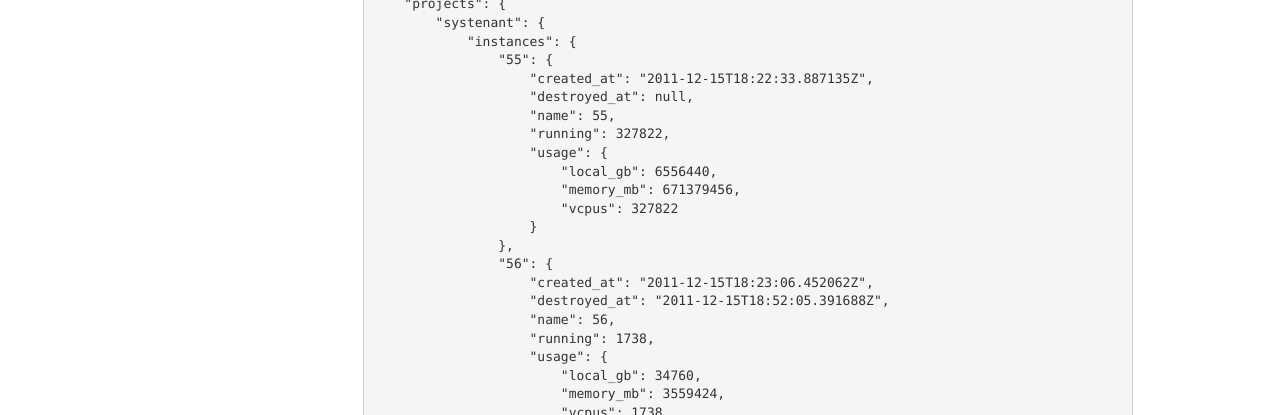
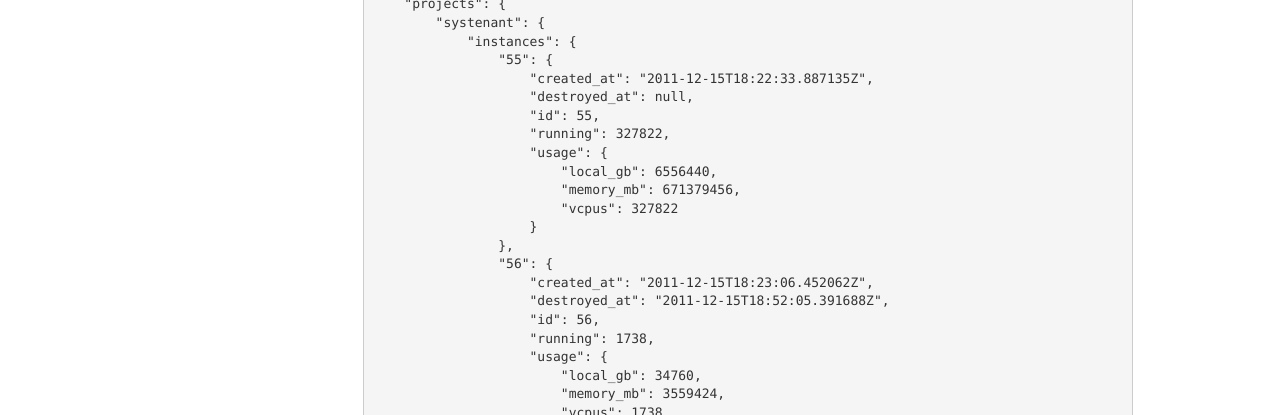
Before and after one commit to griddynamics/nova-billing, a Sphinx documentation site: the page built from doc/source/restapi.rst, in a window 1280 px wide and 1400 px high, scrolled down 215 px. Shown: the part 672-1087 px from the top of the window. Built offline with Sphinx 7.4.7, drawn with Linux system fonts in a browser that asks for light colours; some of the changed text lies outside the part shown.

Commit message:
rename instance name to id

```diff
--- a/doc/source/restapi.rst
+++ b/doc/source/restapi.rst
@@ -52,7 +52,7 @@ Examples::
                     "55": {
                         "created_at": "2011-12-15T18:22:33.887135Z",
                         "destroyed_at": null,
-                        "name": 55,
+                        "id": 55,
                         "running": 327822,
                         "usage": {
                             "local_gb": 6556440,
@@ -63,7 +63,7 @@ Examples::
                     "56": {
                         "created_at": "2011-12-15T18:23:06.452062Z",
                         "destroyed_at": "2011-12-15T18:52:05.391688Z",
-                        "name": 56,
+                        "id": 56,
                         "running": 1738,
                         "usage": {
                             "local_gb": 34760,
@@ -94,7 +94,7 @@ Examples::
                     "55": {
                         "created_at": "2011-12-15T18:22:33.887135Z",
                         "destroyed_at": null,
-                        "name": 55,
+                        "id": 55,
                         "running": 327822,
                         "usage": {
                             "local_gb": 6556440,
@@ -105,7 +105,7 @@ Examples::
                     "56": {
                         "created_at": "2011-12-15T18:23:06.452062Z",
                         "destroyed_at": "2011-12-15T18:52:05.391688Z",
-                        "name": 56,
+                        "id": 56,
                         "running": 1738,
                         "usage": {
                             "local_gb": 34760,
```
Also changed, not shown: 4 other files.
